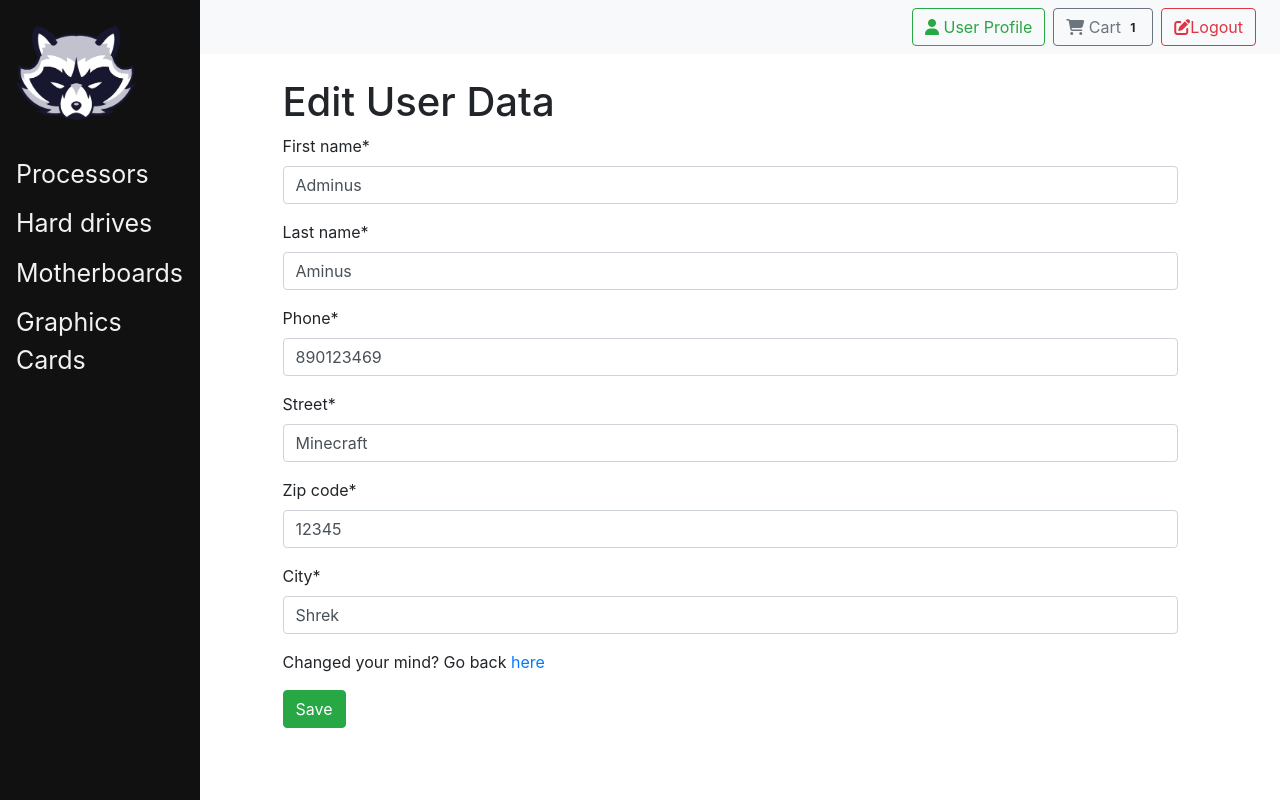
After one commit to mateuszjasi/SklepKomputerowy, a Django app: page /edit_user/ in a window 1280 px wide. The commit adds this page. Run offline with Django 4.2, Linux system fonts and the light colour scheme; a user stored in the database is signed in; data comes from the database, SQL or seed files in the repository; both versions use the stored data as it was after the commit; some libraries are stand-ins or nearby versions.

Commit message:
Added user data edit, visual changes (moved login/logout from side to top panel).

```diff
--- a/mainApp/forms.py
+++ b/mainApp/forms.py
@@ -1,5 +1,18 @@
 from django import forms
+from django.contrib.auth import get_user_model
+
 
 class CreateNewList(forms.Form):
     name = forms.CharField(label="Name", max_length=200)
     check = forms.BooleanField(required=False)
+
+
+class EditUserForm(forms.ModelForm):
+    def __init__(self, *args, **kwargs):
+        super().__init__(*args, **kwargs)
+        for field_name, field in self.fields.items():
+            field.required = True
+
+    class Meta:
+        model = get_user_model()
+        fields = ['first_name', 'last_name', 'phone', 'street', 'zip_code', 'city']
--- a/mainApp/templates/mainApp/base.html
+++ b/mainApp/templates/mainApp/base.html
@@ -10,12 +10,12 @@
     <link rel="stylesheet" type="text/css" href="{% static 'mainApp/base.css' %}">
 
     {% block css %}
-        Additional css
+        {# Additional CSS #}
     {% endblock %}
 
     <title>
         {% block title %}
-            Page title
+            {# Page title #}
         {% endblock %}
     </title>
 </head>
--- a/mainApp/templates/mainApp/cart.html
+++ b/mainApp/templates/mainApp/cart.html
@@ -18,7 +18,7 @@ Cart
                 <h5>No products in your cart</h5>
             {% else %}
                 {% for item in user_cart.cartitem_set.all %}
-                    <div class="card mb-4 shadow cart-item">
+                    <div class="card mb-4 col-md-12 shadow cart-item">
                         <div class="row">
                             <div class="col-sm-6">
                                 <a href="/product/{{ item.product.id }}">
--- /dev/null
+++ b/mainApp/templates/mainApp/edit_user.html
@@ -0,0 +1,13 @@
+{% extends 'mainApp/base.html' %}
+{% load crispy_forms_filters %}
+{% block title %}Edit User Data{% endblock %}
+
+{% block content %}
+    <h1>Edit User Data</h1>
+    <form method="POST" class="form-group">
+        {% csrf_token %}
+        {{ form|crispy }}
+        <p>Changed your mind? Go back <a href="/user">here</a></p>
+        <button type="submit" class="btn btn-success">Save</button>
+    </form>
+{% endblock %}
--- a/mainApp/templates/mainApp/sidebar.html
+++ b/mainApp/templates/mainApp/sidebar.html
@@ -27,13 +27,6 @@
                             {% endif %}
                         {% endfor %}
                     {% endif %}
-                    <li class="nav-item">
-                        {% if user.is_authenticated %}
-                            <a class="nav-link" href="/logout">Logout</a>
-                        {% else %}
-                            <a class="nav-link" href="/login">Login</a>
-                        {% endif %}
-                    </li>
                 </ul>
             </div>
         </div>
--- a/mainApp/templates/mainApp/topbar.html
+++ b/mainApp/templates/mainApp/topbar.html
@@ -2,15 +2,20 @@
 
 <nav class="navbar navbar-light bg-light justify-content-end">
   <form class="form-inline">
+      {% if user.is_authenticated %}
           {% if request.path != "/user/" %}
               <a href="/user" class="btn btn-outline-success mr-sm-2"><i class="fa-solid fa-user"></i> User Profile</a>
-      {%  endif %}
-      <a href="/cart" class="btn btn-outline-secondary mr-auto"><i class="fa-solid fa-cart-shopping"></i>
+          {% else %}
+              <a href="/edit_user" class="btn btn-outline-primary mr-sm-2"><i class="fa-solid fa-edit"></i> Edit Profile</a>
+          {% endif %}
+          <a href="/cart" class="btn btn-outline-secondary mr-sm-2"><i class="fa-solid fa-cart-shopping"></i>
               Cart
               {% if user.cart.first.cartitem_set.count > 0 %}
                 <span class="badge badge-light">{{ user.cart.first.cartitem_set.count }}</span>
               {% endif %}
           </a>
+          <a href="/logout" class="btn btn-outline-danger mr-sm-2"><i class="fa-solid fa-edit"></i>Logout</a>
+      {%  endif %}
   </form>
 </nav>
 <br>
--- a/mainApp/urls.py
+++ b/mainApp/urls.py
@@ -6,6 +6,7 @@ urlpatterns = [
     path('category/<int:cat_id>', views.category, name="category"),
     path('category/<int:cat_id>/<int:subcat_id>', views.subcategory, name="subcategory"),
     path('user/', views.user, name="user"),
+    path('edit_user/', views.edit_user, name='edit_user'),
     path('cart/', views.cart, name="cart"),
     path('product/<int:prod_id>', views.product, name="product"),
     path('paypal/', include('paypal.standard.ipn.urls')),
--- a/mainApp/views.py
+++ b/mainApp/views.py
@@ -1,8 +1,10 @@
-from django.shortcuts import render
+from django.shortcuts import render, redirect
 from django.http import HttpResponseRedirect
 from django.contrib.contenttypes.models import ContentType
 from django.urls import reverse
 from django.views.decorators.csrf import csrf_exempt
+
+from mainApp.forms import EditUserForm
 from mainApp.models import Category, Subcategory, ShopItem, Cart, Order
 from django.conf import settings
 from paypal.standard.forms import PayPalPaymentsForm
@@ -19,16 +21,27 @@ def user(response):
     if response.user.is_authenticated:
         user_orders = response.user.order.all()
         user_orders = user_orders.order_by("archival", "-id")
-
         if response.method == "POST":
             if response.POST.get("delivered"):
                 order = user_orders.get(id=response.POST.get("delivered", ""))
                 order.archival = True
                 order.save()
                 user_orders = user_orders.order_by("archival", "-id")
+        return render(response, "mainApp/user.html", {"user": response.user, "orders": user_orders, "categories": categories})
+    else:
+        return render(response, "mainApp/user.html", {"user": response.user, "categories": categories})
 
-        return render(response, "mainApp/user.html", {"user": response.user, "orders": user_orders, "categories": categories})
 
+def edit_user(response):
+    if response.user.is_authenticated:
+        if response.method == "POST":
+            form = EditUserForm(response.POST, instance=response.user)
+            if form.is_valid():
+                form.save()
+                return redirect("/user/")
+        else:
+            form = EditUserForm(instance=response.user)
+        return render(response, "mainApp/edit_user.html", {"form": form, "categories": categories})
     else:
         return render(response, "mainApp/user.html", {"user": response.user, "categories": categories})
 
```
Also changed, not shown: db.sqlite3, register/models.py (line endings or trailing spaces). Lines whose indentation alone changed are shown as unchanged.
